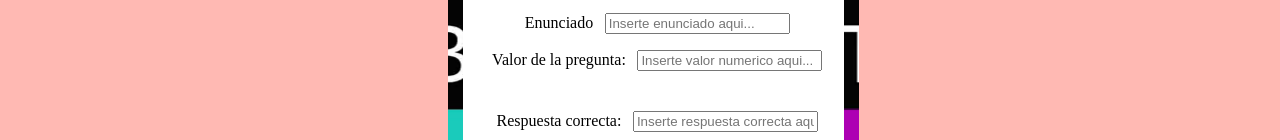
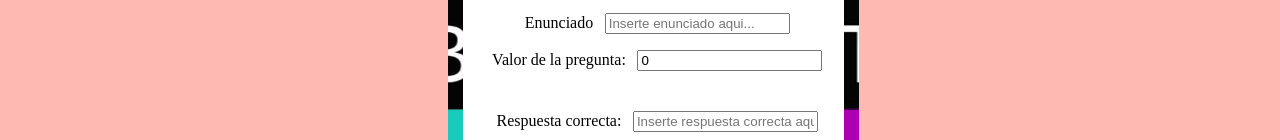
Before and after one commit to cmbcac/Educac_CreadorPreguntes, a plain HTML site: page www/index.html in a window 1280 px wide. Shown: the part 273-413 px from the top of the page. Drawn offline with nearby package versions, Linux system fonts and the light colour scheme; a web font is replaced by a local one.

Commit message:
Add files via upload

```diff
--- a/www/index.html
+++ b/www/index.html
@@ -82,7 +82,7 @@
 				</p>
 				<p>
 					<label>Valor de la pregunta: </label>
-					<input id='puntatje' name='puntatje' type='puntatje'  placeholder="Inserte valor numerico aqui..." required>
+					<input id='puntatje' name='puntatje' type='puntatje'  placeholder="Inserte valor numerico aqui..." value="0"required>
 				</p>
 				<div class="subform" id="Opcions" style= "display:none" >
 					<p id="infoFoto" style="font-weight:500">
```
